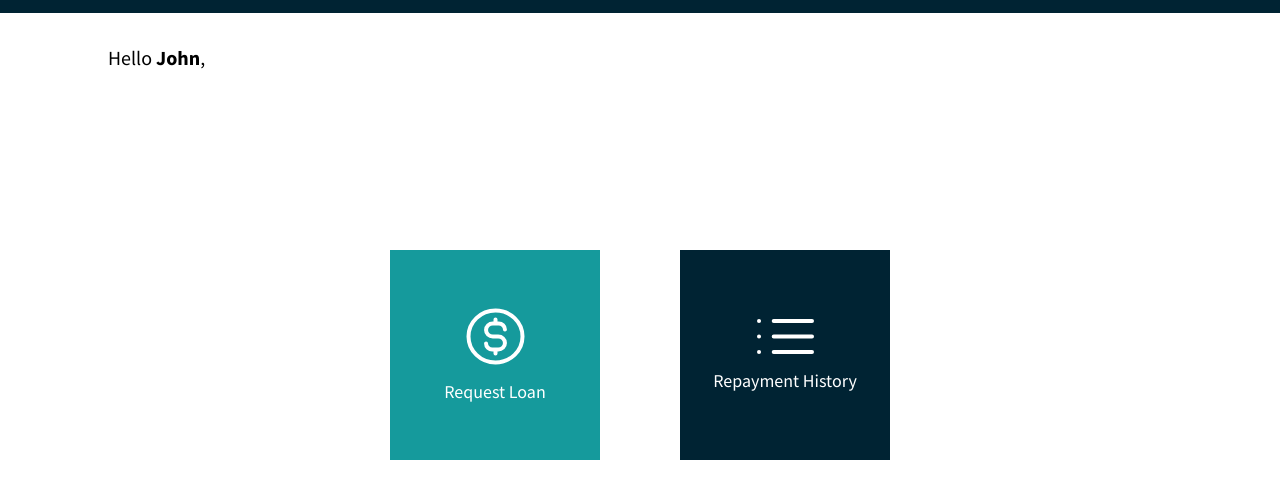
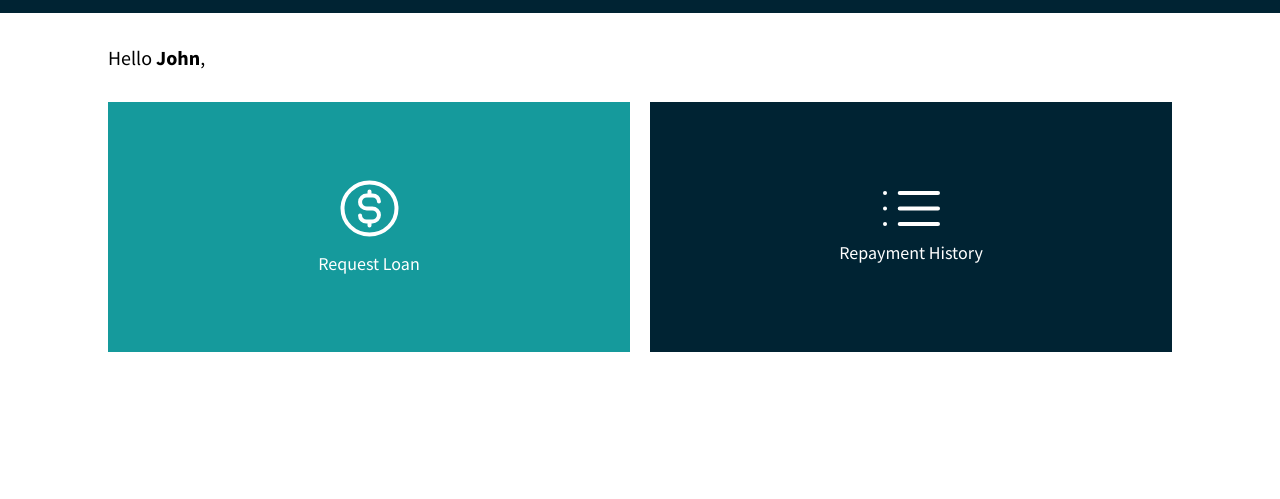
Before and after one commit to fluxstride/Quick-Credit, a plain HTML site: page ui/user.html in a window 1280 px wide. Shown: the part 49-548 px from the top of the page. Drawn offline with nearby package versions, Linux system fonts and the light colour scheme.

Commit message:
feature(admin-dashboard): implement admin dashboard [Finishes #185719422]

```diff
--- a/ui/assets/script.js
+++ b/ui/assets/script.js
@@ -2,6 +2,7 @@ const password_show_btn = document.querySelector(".password-show");
 const password = document.querySelector(".password input");
 let show_password = false;
 
+password_show_btn &&
   password_show_btn.addEventListener("click", () => {
     if (!show_password) {
       password_show_btn.src = "./assets/images/eye-off.svg";
--- a/ui/assets/styles.css
+++ b/ui/assets/styles.css
@@ -298,8 +298,7 @@ input::placeholder {
 .dashboard .actions {
   display: flex;
   flex-direction: column;
-  align-items: center;
-  margin-top: 5.4rem;
+  margin-block: 3.2rem;
   color: #fff;
   gap: 2rem;
 }
@@ -317,32 +316,41 @@ input::placeholder {
   font-family: var(--source-sans-pro);
 }
 
-.dashboard .request-loan,
-.dashboard .repayment {
+.dashboard .actions p:nth-of-type(2) {
+  font-size: 2.8rem;
+  font-weight: 700;
+}
+
+.dashboard .actions a {
+  font-size: 1.8rem;
+  font-family: var(--source-sans-pro);
+}
+
+.action {
   width: 100%;
   height: 250px;
 }
 
-.dashboard .request-loan {
+.dashboard .request-loan,
+.dashboard .loan-applications {
   background-color: var(--lemon-green);
 }
 
-.dashboard .repayment {
+.dashboard .repayment,
+.dashboard .loans,
+.dashboard .users {
   background-color: var(--dark-greenish-blue);
 }
 
 @media screen and (min-width: 720px) {
   .dashboard .actions {
     flex-direction: row;
-    margin-top: 18rem;
-    justify-content: center;
-    gap: 8rem;
+    flex-wrap: wrap;
   }
 
-  .dashboard .request-loan,
-  .dashboard .repayment {
-    width: 210px;
-    aspect-ratio: 1/1;
-    height: unset;
+  .action {
+    width: 250px;
+    height: 250px;
+    flex-grow: 1;
   }
 }
--- a/ui/user-dashboard.html
+++ b/ui/user.html
@@ -5,14 +5,14 @@
     <meta http-equiv="X-UA-Compatible" content="IE=edge" />
     <meta name="viewport" content="width=device-width, initial-scale=1.0" />
     <link rel="stylesheet" href="./assets/styles.css" />
-    <script async src="./assets/js/script.js"></script>
+    <script async src="./assets/script.js"></script>
     <title>Sign Up</title>
   </head>
   <body>
     <nav id="dashboard">
       <div class="container">
-        <a href="/ui" class="logo">
-          <img src="./assets/images/credit_logo.svg" alt="Quick Credit" />
+        <a href="" class="logo">
+          <img src="./assets/images/credit_logo.svg" alt="" />
           <span>Quick Credit</span>
         </a>
         <div class="nav-right">
@@ -30,11 +30,11 @@
         <p class="greeting">Hello <span>John</span>,</p>
 
         <div class="actions">
-          <a href="" class="request-loan">
+          <a href="" class="action request-loan">
             <img src="./assets/images/request_loan.svg" alt="" />
             <p>Request Loan</p>
           </a>
-          <a href="" class="repayment">
+          <a href="" class="action repayment">
             <img src="./assets/images/loan_repayments.svg" alt="" />
             <p>Repayment History</p>
           </a>
```
Also changed, not shown: ui/admin.html (added, +52 -0 lines), ui/index.html (+2 -3 lines), ui/login.html (+2 -2 lines), ui/signup.html (+2 -2 lines), ui/assets/images/loan-applications.svg (added), ui/assets/images/users.svg (added), 2 other files. Lines whose indentation alone changed are shown as unchanged.
